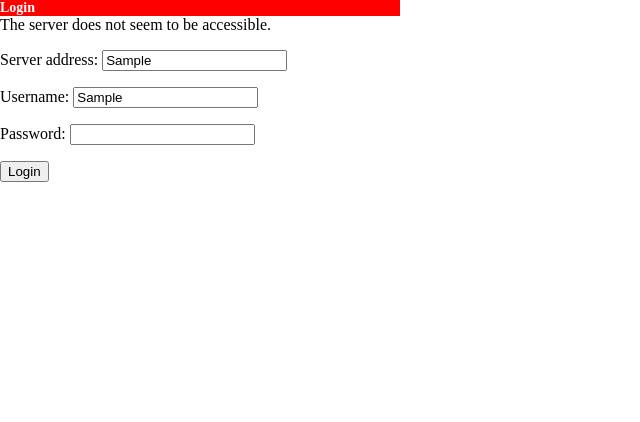
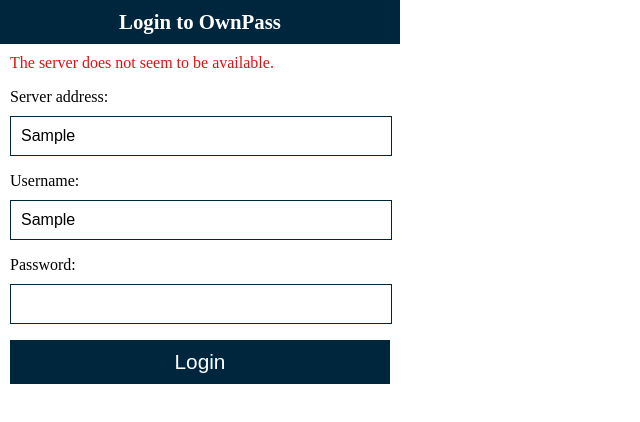
Before and after one commit to ownpass/chrome-extension, a browser extension: page html/login.html in a window 1280 px wide. Both pictures are taken after typing "Sample", "Sample", "Sample" into the empty fields and a click on the input "Login". Shown: the whole page, without its empty margins (0-640 px from the left). Drawn offline with nearby package versions, Linux system fonts and the light colour scheme; files that its build step writes are made by us from their sources; no server answers.

Commit message:
Changed the styling of the extension

```diff
--- a/css/common.css
+++ b/css/common.css
@@ -1,15 +1,61 @@
 body {
+    font-size: 1em;
     margin: 0px;
     padding: 0px;
 }
 
 h1 {
-    background-color: red;
+    background-color: #00263e;
     color: white;
-    font-size: 14px;
+    font-size: 1.3em;
     margin: 0px;
+    padding: 10px;
+    text-align: center;
+}
+
+label {
+    display: block;
+    margin: 10px;
+}
+
+input[type=text] {
+    border: 1px solid #00263e;
+    font-size: 1em;
+    padding: 10px;
+    margin: 0px 10px;
+    width: 360px;
 }
 
 #box {
     width: 400px;
 }
+
+#menu-logout {
+    display: block;
+    margin: 10px auto;
+}
+
+#status-container {
+    margin: 10px;
+}
+
+#status-container.error {
+    color: #de1212;
+}
+
+.button-bar {
+    margin: 10px;
+}
+
+.button-bar button,
+.button-bar input {
+    background-color: #00263e;
+    color: white;
+    cursor: pointer;
+    font-size: 1.3em;
+    margin: 0px;
+    padding: 10px;
+    text-align: center;
+    border: 0px;
+    width: 100%;
+}
--- a/html/login.html
+++ b/html/login.html
@@ -1,7 +1,7 @@
 <!DOCTYPE html>
 <html>
     <head>
-        <title>Setup</title>
+        <title>Login to OwnPass</title>
         <link rel="stylesheet" type="text/css" href="../css/common.css">
         <script src="../js/libs/jquery.min.js"></script>
         <script src="../js/popup.js"></script>
@@ -9,19 +9,19 @@
     <body>
 
         <div id="box">
-            <h1>Login</h1>
+            <h1>Login to OwnPass</h1>
 
             <div id="status-container"></div>
 
             <form>
                 <p>
                     <label for="server">Server address:</label>
-                    <input type="text" id="server" name="server" value="">
+                    <input type="text" id="server" name="server" value="http://localhost/ownpass/ownpass/public/">
                 </p>
 
                 <p>
                     <label for="username">Username:</label>
-                    <input type="text" id="username" name="username" value="">
+                    <input type="text" id="username" name="username" value="walter">
                 </p>
 
                 <p>
@@ -29,7 +29,7 @@
                     <input type="text" id="password" name="password" value="">
                 </p>
 
-                <p>
+                <p class="button-bar">
                     <input type="submit" id="submit" name="submit" value="Login">
                 </p>
             </form>
--- a/js/popup.js
+++ b/js/popup.js
@@ -34,7 +34,7 @@
 
     loginForm.on('submit', function () {
         var form = $(this);
-        var status = $('#status-container');
+        var status = $('#status-container').removeClass('error');
         var server = $('#server', loginForm);
         var serverVal = server.val().replace(/\/+$/, '');
         var username = $('#username', loginForm);
@@ -49,12 +49,14 @@
         }
 
         if (!usernameVal) {
+            status.addClass('error');
             status.text('Invalid username given.');
             username.focus();
             return false;
         }
 
         if (!passwordVal) {
+            status.addClass('error');
             status.text('Invalid password given.');
             password.focus();
             return false;
@@ -76,10 +78,16 @@
                 form.hide();
             },
             error: function(jqXHR) {
+                status.addClass('error');
+
                 if (!jqXHR.responseJSON) {
-                    status.text('The server does not seem to be accessible.');
+                    status.text('The server does not seem to be available.');
+                } else if (jqXHR.responseJSON.detail) {
+                    status.text(jqXHR.responseJSON.detail);
+                } else if (jqXHR.responseJSON.error_description) {
+                    status.text(jqXHR.responseJSON.error_description);
                 } else {
-                    status.text(jqXHR.responseJSON.detail);
+                    status.text('Failed to login.');
                 }
 
                 password.val('');
```
Also changed, not shown: html/popup.html (+4 -2 lines), images/icon-16.png (added), images/icon-48.png (added), resources/manifest.json.
